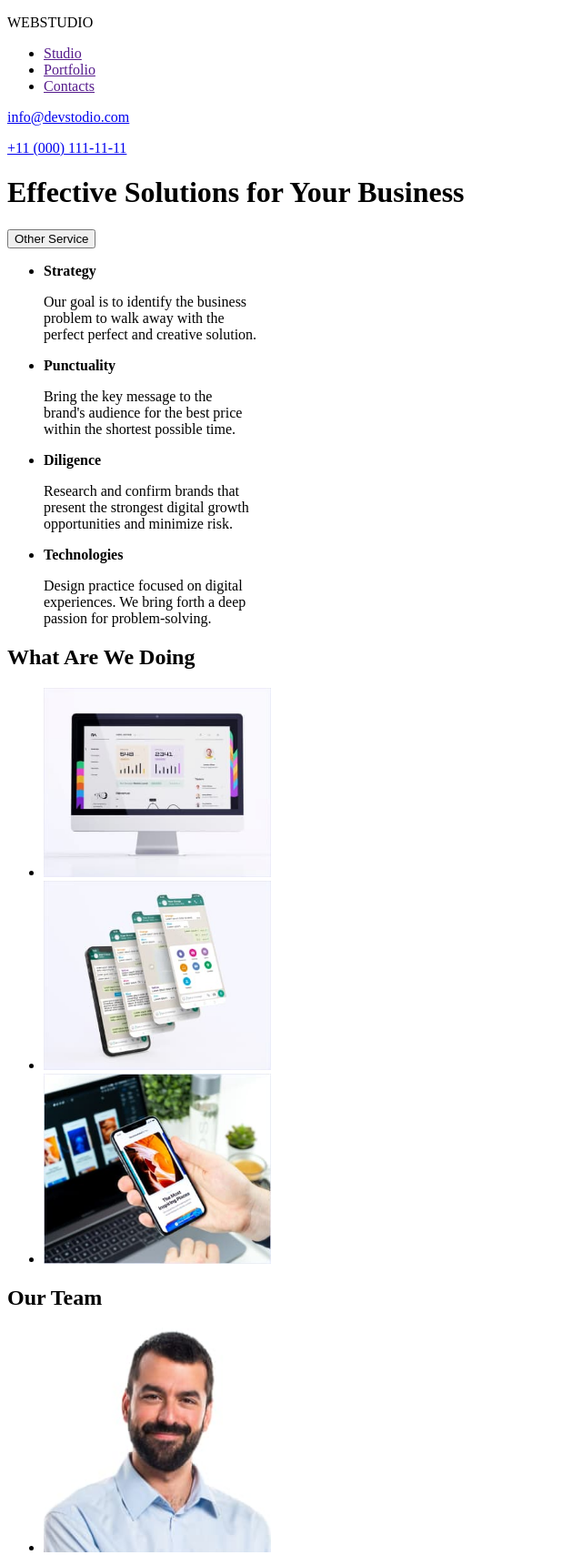
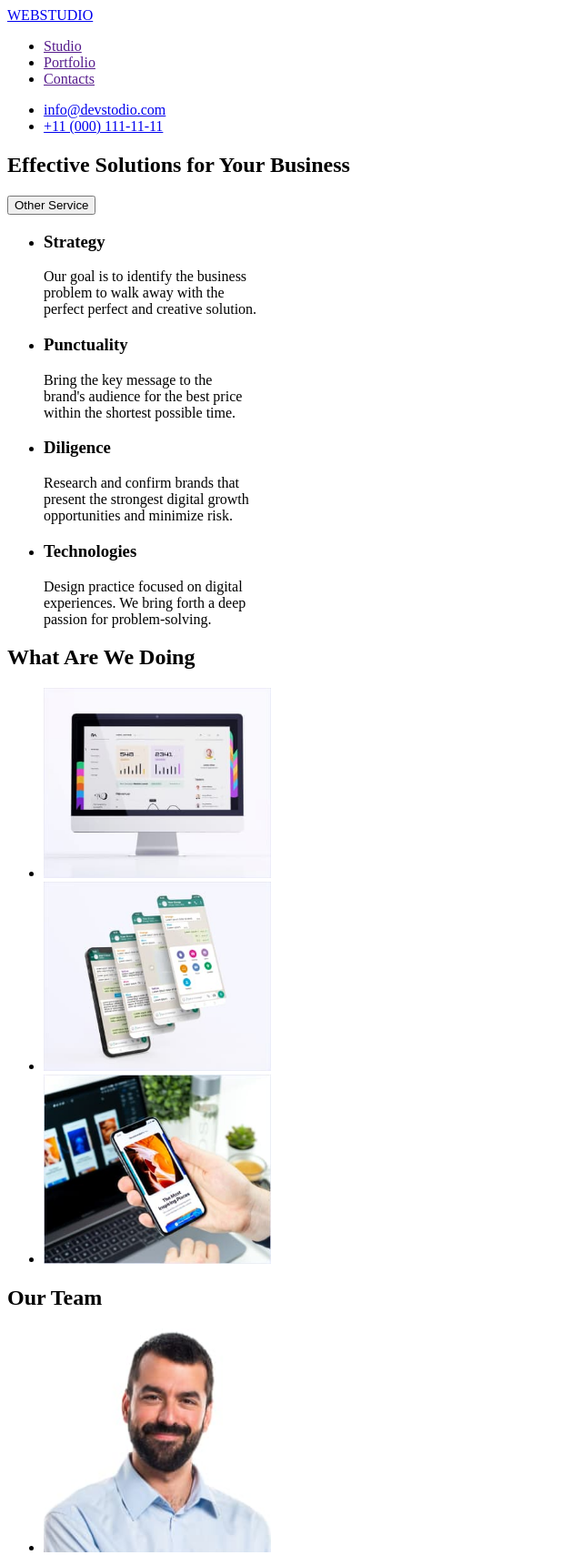
Before and after one commit to MariaZhantal/goit-markup-hw-00, a plain HTML site: page index.html in a window 1280 px wide. Shown: the top 1709 px of the page at 91% size, without its empty margins (0-640 px from the left). Drawn offline with Linux system fonts and the light colour scheme.

Commit message:
Updated as of Comment

```diff
--- a/index.html
+++ b/index.html
@@ -4,11 +4,12 @@
     <meta charset="UTF-8" />
     <meta http-equiv="X-UA-Compatible" content="IE=edge" />
     <meta name="viewport" content="width=device-width, initial-scale=1.0" />
-    <title>Homework #1</title>
+    <title>homework#1</title>
   </head>
   <body>
+    <!-- Header section -->
     <header>
-      <p>WEBSTUDIO</p>
+      <a href="webstudio">WEBSTUDIO</a>
       <nav>
         <ul>
           <li><a href="">Studio</a></li>
@@ -16,18 +17,32 @@
           <li><a href="">Contacts</a></li>
         </ul>
       </nav>
-      <p><a href="mailto: info@devstodio.com" class="link">info@devstodio.com</a></p>
-      <p><a href="Tel: +11 (000) 111-11-11" class="number">+11 (000) 111-11-11</a></p>
+      <ul>
+        <li>
+          <a href="mailto:info@devstudio.com" class="link"
+            >info@devstodio.com</a
+          >
+        </li>
+        <li>
+          <a href="Tel:+110001111111" class="number">+11 (000) 111-11-11</a>
+        </li>
+      </ul>
+      <p></p>
     </header>
+    <!-- Main section -->
     <main>
-      <section1>
+      <!-- Section 1 -->
+      <section>
         <h1>Effective Solutions for Your Business</h1>
         <button class="button">Other Service</button>
-      </section1>
-      <section2>
+      </section>
+
+      <!-- Section 2 -->
+      <section>
         <ul>
+          <div>
             <li>
-            <strong>Strategy</strong>
+              <h3>Strategy</h3>
               <p>
                 Our goal is to identify the business <br />
                 problem to walk away with the<br />
@@ -35,7 +50,7 @@
               </p>
             </li>
             <li>
-            <strong>Punctuality</strong>
+              <h3>Punctuality</h3>
               <p>
                 Bring the key message to the<br />
                 brand's audience for the best price<br />
@@ -43,7 +58,7 @@
               </p>
             </li>
             <li>
-            <strong>Diligence</strong>
+              <h3>Diligence</h3>
               <p>
                 Research and confirm brands that<br />
                 present the strongest digital growth<br />
@@ -51,29 +66,41 @@
               </p>
             </li>
             <li>
-            <strong>Technologies</strong>
+              <h3>Technologies</h3>
               <p>
                 Design practice focused on digital<br />
                 experiences. We bring forth a deep<br />
                 passion for problem-solving.
               </p>
             </li>
+          </div>
         </ul>
-      </section2>
-      <section3>
+      </section>
+
+      <!-- Section 3 -->
+      <section>
+        <!-- What We Do section -->
         <h2>What Are We Doing</h2>
+        <div>
           <ul>
-          <li><img src="Images/img 1.jpg" alt="Monitor" width="250" /></li>
-          <li><img src="Images/img 2.jpg" alt="Phone" width="250" /></li>
-          <li><img src="Images/img 3.jpg" alt="Application" width="250" /></li>
+            <li><img src="images/img-1.jpg" alt="Monitor" width="250" /></li>
+            <li><img src="images/img-2.jpg" alt="Phone" width="250" /></li>
+            <li>
+              <img src="images/img-3.jpg" alt="Application" width="250" />
+            </li>
           </ul>
-      </section3>
-      <section4>
+        </div>
+      </section>
+
+      <!-- Section 4 -->
+      <section>
+        <!-- Our team section -->
         <h2>Our Team</h2>
+        <div>
           <ul class="Team Mates">
             <li>
               <img
-              src="Images/Mark Guerrero.jpg"
+                src="images/mark-guerrero.jpg"
                 alt="Project Designer"
                 width="250"
               /><br />
@@ -82,7 +109,7 @@
             </li>
             <li>
               <img
-              src="Images/Tom Ford.jpg"
+                src="images/tom-ford.jpg"
                 alt="Frontend Developer"
                 width="250"
               /><br />
@@ -91,7 +118,7 @@
             </li>
             <li>
               <img
-              src="Images/Camila Garcia.jpg"
+                src="images/camila-garcia.jpg"
                 alt="Marketing"
                 width="250"
               /><br />
@@ -100,7 +127,7 @@
             </li>
             <li>
               <img
-              src="Images/Daniel Wilson.jpg"
+                src="images/daniel-wilson.jpg"
                 alt="UI Designer"
                 width="250"
               /><br />
@@ -108,8 +135,10 @@
               <p>UI Designer</p>
             </li>
           </ul>
-      </section4>
+        </div>
+      </section>
     </main>
+    <!-- Footer section -->
     <footer>
       <h3>WEBSTUDIO</h3>
       <p>
```
Also changed, not shown: images/camila-garcia.jpg (renamed from Images/Camila Garcia.jpg), images/daniel-wilson.jpg (renamed from Images/Daniel Wilson.jpg), images/img-1.jpg (renamed from Images/img 1.jpg), images/img-2.jpg (renamed from Images/img 2.jpg), images/img-3.jpg (renamed from Images/img 3.jpg), images/mark-guerrero.jpg (renamed from Images/Mark Guerrero.jpg), images/tom-ford.jpg (renamed from Images/Tom Ford.jpg). Lines whose indentation alone changed are shown as unchanged.
